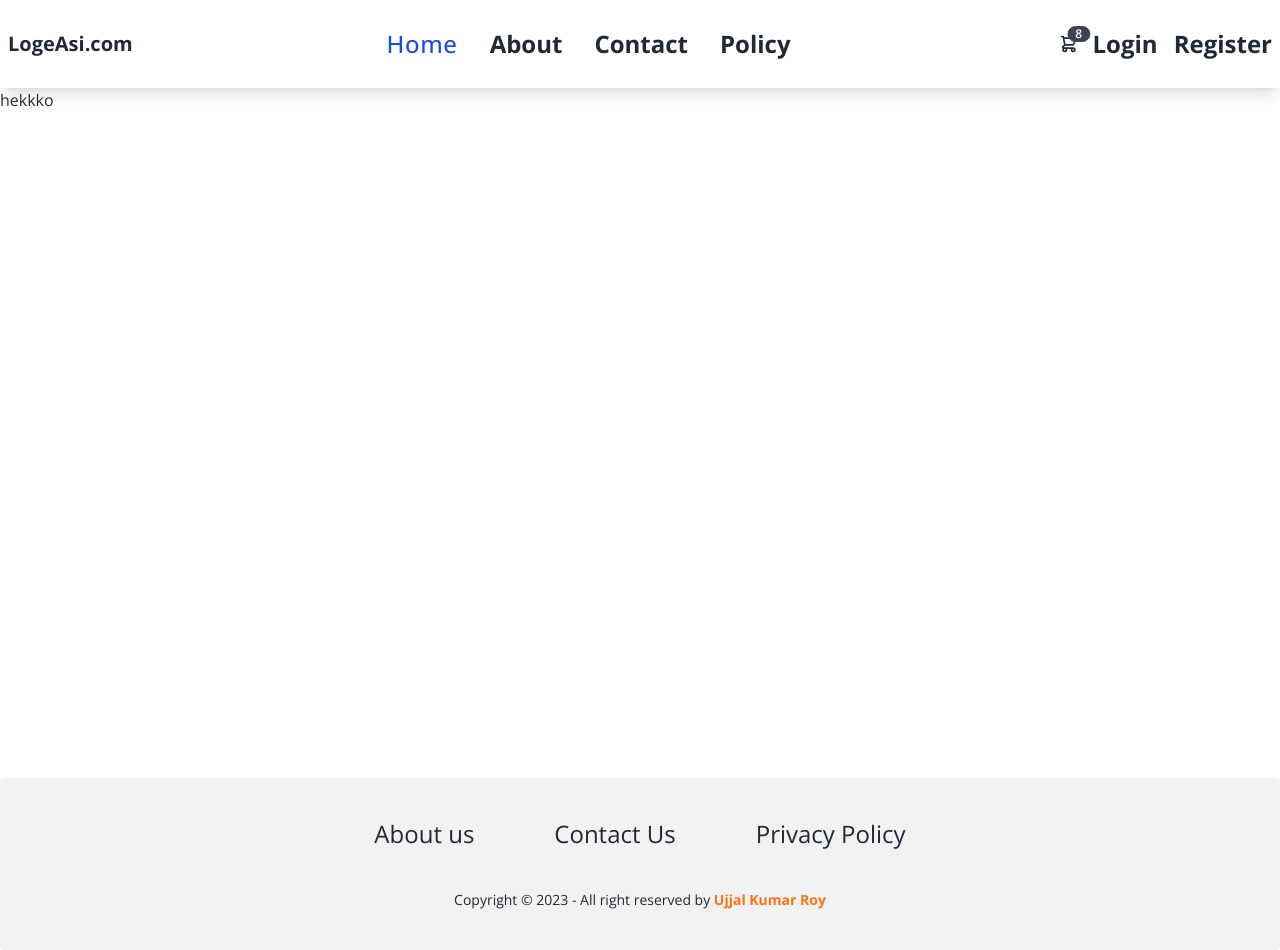
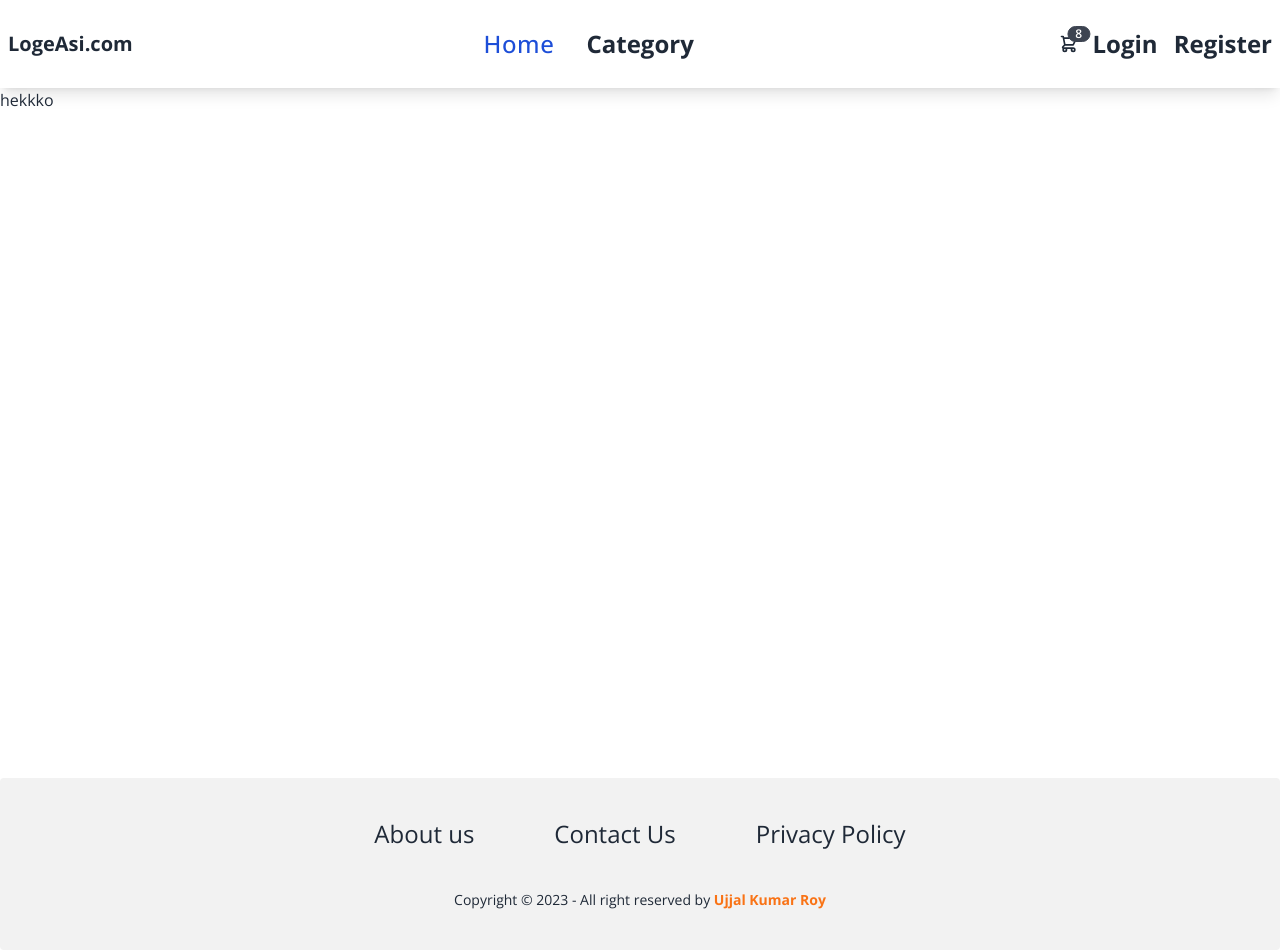
Before and after one commit to Ujjal-ENG/LogeAsi.com, a React (Vite) app in the folder client/: page / in a window 1280 px wide. Built offline with nearby package versions, Linux system fonts and the light colour scheme.

Commit message:
fixed some problem in navbar section

```diff
--- a/client/src/components/layouts/Navbar.jsx
+++ b/client/src/components/layouts/Navbar.jsx
@@ -26,14 +26,8 @@ function Navbar() {
                     <NavLink to="/" className={({ isActive }) => (isActive ? 'active' : 'default:')}>
                         Home
                     </NavLink>
-                    <NavLink to="/about" className={({ isActive }) => (isActive ? 'active' : 'default:')}>
-                        About
-                    </NavLink>
-                    <NavLink to="/contact" className={({ isActive }) => (isActive ? 'active' : 'default:')}>
-                        Contact
-                    </NavLink>
-                    <NavLink to="/policy" className={({ isActive }) => (isActive ? 'active' : 'default:')}>
-                        Policy
+                    <NavLink to="/category" className={({ isActive }) => (isActive ? 'active' : 'default:')}>
+                        Category
                     </NavLink>
                 </div>
 
@@ -43,14 +37,8 @@ function Navbar() {
                         <NavLink to="/" className={({ isActive }) => (isActive ? 'active' : 'default:')}>
                             Home
                         </NavLink>
-                        <NavLink to="/about" className={({ isActive }) => (isActive ? 'active' : 'default:')}>
-                            About
-                        </NavLink>
-                        <NavLink to="/contact" className={({ isActive }) => (isActive ? 'active' : 'default:')}>
-                            Contact
-                        </NavLink>
-                        <NavLink to="/policy" className={({ isActive }) => (isActive ? 'active' : 'default:')}>
-                            Policy
+                        <NavLink to="/category" className={({ isActive }) => (isActive ? 'active' : 'default:')}>
+                            Category
                         </NavLink>
                     </ul>
                 </div>
--- /dev/null
+++ b/client/src/components/pages/Category.jsx
@@ -0,0 +1,7 @@
+import React from 'react';
+
+function Category() {
+    return <div>Category</div>;
+}
+
+export default Category;
--- a/client/src/components/routes/App.Routes.jsx
+++ b/client/src/components/routes/App.Routes.jsx
@@ -2,6 +2,7 @@
 /* eslint-disable comma-dangle */
 import { createBrowserRouter } from 'react-router-dom';
 import App from '../../App';
+import Category from '../pages/Category';
 import ErrorPage from '../pages/ErrorPage';
 import About from '../pages/FooterPage/About';
 import Contact from '../pages/FooterPage/Contact';
@@ -19,6 +20,10 @@ export const router = createBrowserRouter([
             {
                 path: '/',
                 element: <Home />
+            },
+            {
+                path: 'category',
+                element: <Category />
             },
             {
                 path: 'about',
```
